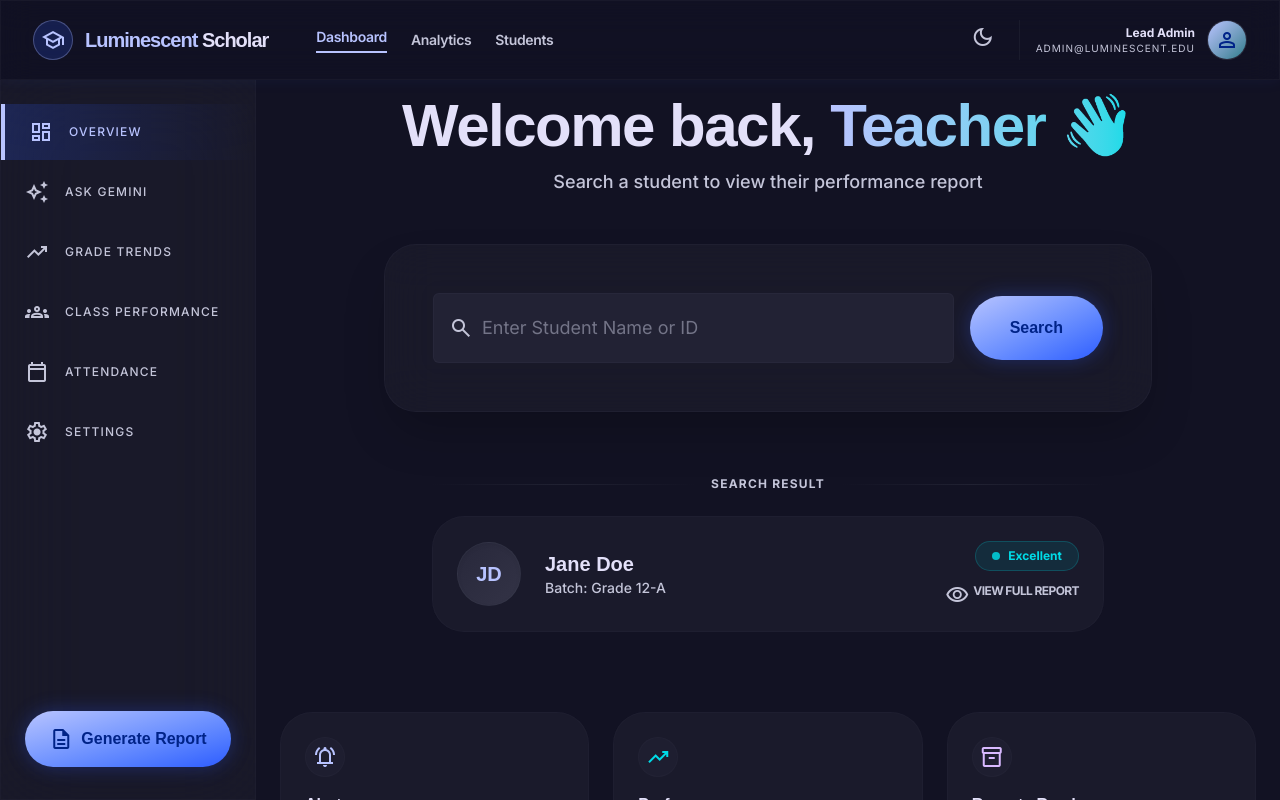
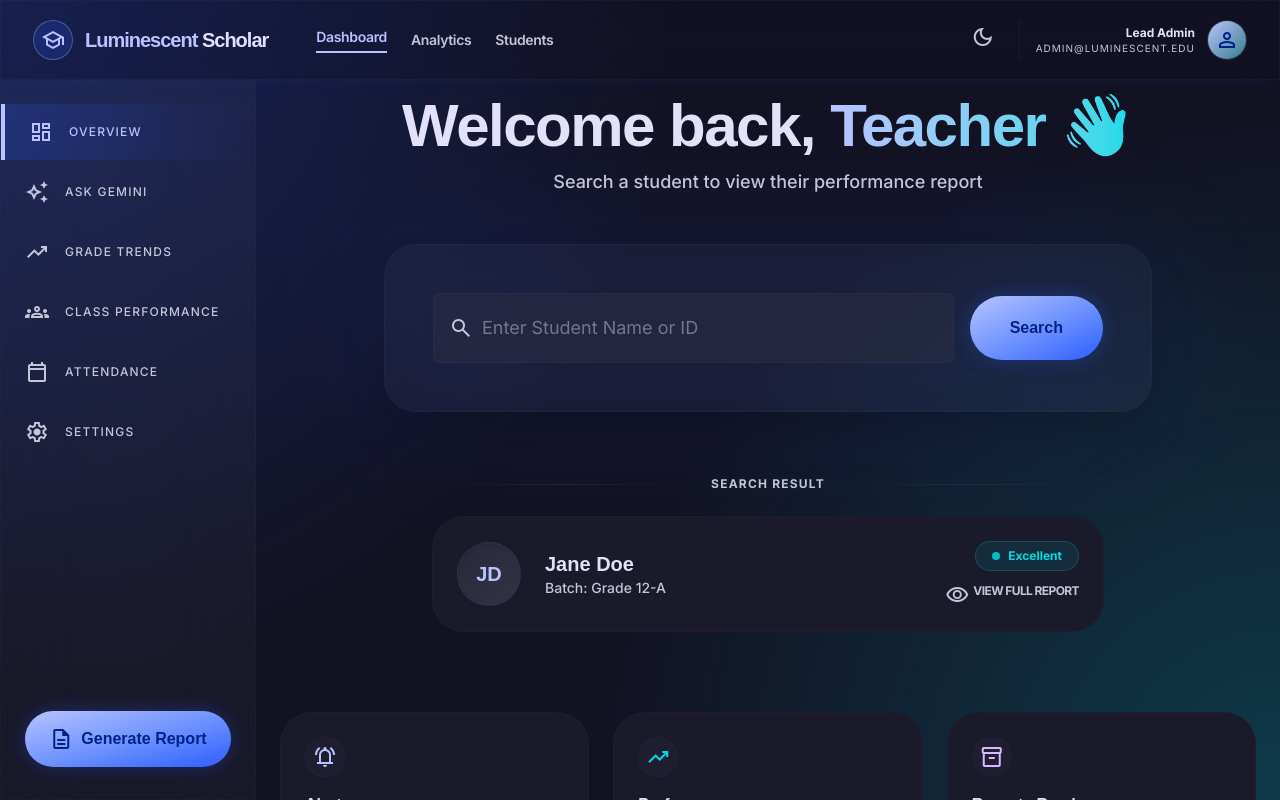
Before and after one commit to Aquaa19/report-card-app, a Next.js app: page /dashboard in a window 1280 px wide. Shown: the top 800 px of the page. Built offline with nearby package versions, Linux system fonts and the light colour scheme.

Commit message:
Fixed dashboard background issue

```diff
--- a/app/dashboard/layout.tsx
+++ b/app/dashboard/layout.tsx
@@ -9,7 +9,9 @@ export default function DashboardLayout({
   children: React.ReactNode;
 }) {
   return (
-    <div className="min-h-screen bg-background flex flex-col">
+    // REMOVED 'bg-background' from this div.
+    // Now it is completely transparent, allowing the body's glowing gradients to show!
+    <div className="min-h-screen flex flex-col">
       {/* TopNavBar is the first flex item */}
       <TopNavBar />
 
@@ -17,10 +19,7 @@ export default function DashboardLayout({
         {/* SideNavBar is fixed to the left (w-64) */}
         <SideNavBar />
 
-        {/* Main content area.
-            Added 'lg:ml-64' so it shifts to the right by exactly the width of the sidebar
-            only on large screens where the sidebar is visible.
-        */}
+        {/* Main content area */}
         <main className="flex-1 overflow-y-auto lg:ml-64">
           <div className="mx-auto max-w-7xl min-h-full">
             {children}
--- a/app/globals.css
+++ b/app/globals.css
@@ -6,12 +6,13 @@
   body {
     @apply text-on-surface antialiased min-h-screen selection:bg-primary-container selection:text-on-primary-container;
 
-    /* Exact Landing Launch Page Gradient Requested */
+    /* Enhanced Stitch Atmospheric Gradients */
     background-color: #121223;
     background-image:
-        radial-gradient(at 0% 0%, rgba(46, 91, 255, 0.15) 0px, transparent 50%),
-        radial-gradient(at 100% 100%, rgba(0, 219, 231, 0.1) 0px, transparent 50%);
+        radial-gradient(circle at top left, rgba(46, 91, 255, 0.25) 0%, transparent 45%),
+        radial-gradient(circle at bottom right, rgba(0, 219, 231, 0.2) 0%, transparent 45%);
     background-attachment: fixed;
+    background-repeat: no-repeat;
   }
 }
 
```
